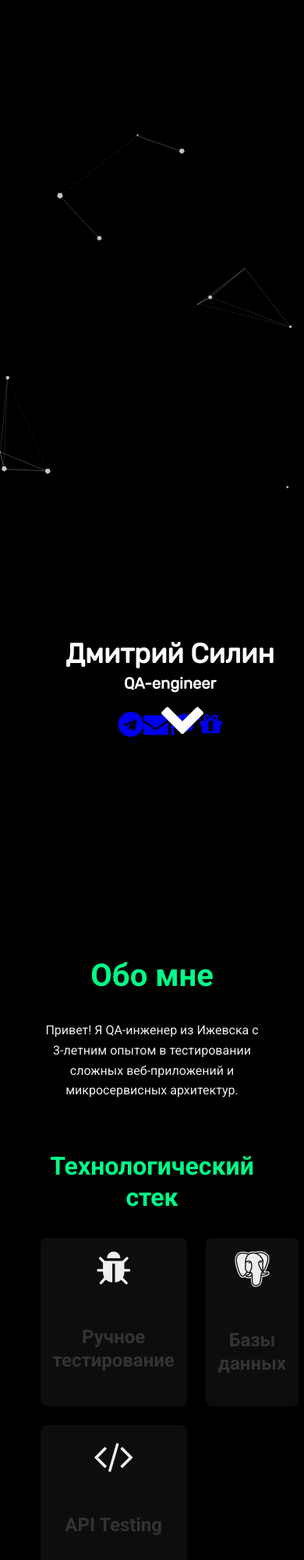
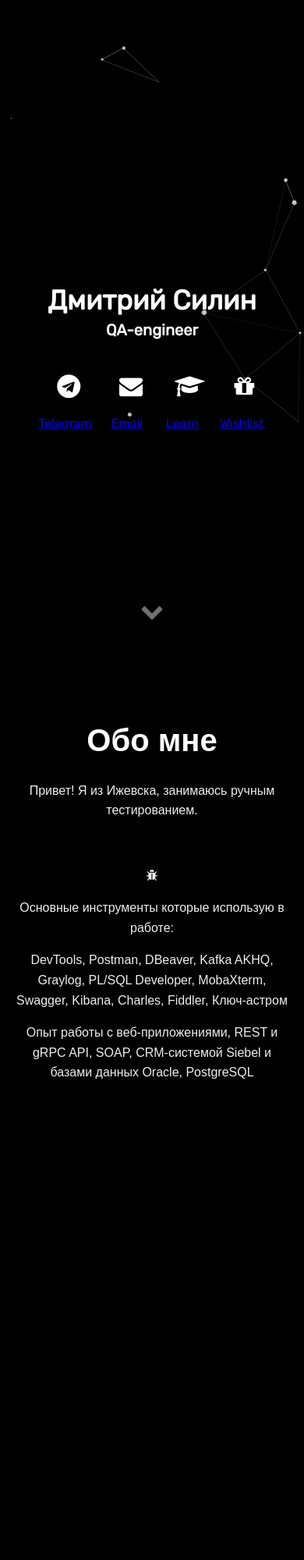
Before and after one commit to dmitrysilin/dmitrysilin.github.io, a plain HTML site: page index.html in a window 390 px wide. Shown: the top 2000 px of the page at 78% size. After the commit the page ends 1508 px from the top, so only its background shows below. Drawn offline with nearby package versions, Linux system fonts and the light colour scheme.

Commit message:
Update index.html

```diff
--- a/index.html
+++ b/index.html
@@ -10,229 +10,142 @@
 <html lang="ru">
 
 <head>
-  <meta charset="utf-8">
-  <meta http-equiv="X-UA-Compatible" content="IE=edge">
-  <meta name="viewport" content="width=device-width, initial-scale=1">
-  <meta name="keywords" content="QA, тестирование, ручное тестирование, Дмитрий Силин, iloveQA, QA-engineer, тестировщик">
+  <meta charset="utf-8" />
+  <meta http-equiv="X-UA-Compatible" content="IE=edge" />
+  <meta name="viewport" content="width=device-width, initial-scale=1" />
+  <meta name="keywords" content="Дмитрий Силин, iloveQA, QA-engineer" />
   <title>QA Дмитрий Силин</title>
   <link rel="icon" type="image/x-icon" href="favicon.ico">
+  <link rel="stylesheet" href="./assets/css/main.css" />
+  <link rel="stylesheet" href="https://cdn.jsdelivr.net/gh/devicons/devicon@v2.15.1/devicon.min.css">
+  <link rel='stylesheet' href='https://cdnjs.cloudflare.com/ajax/libs/font-awesome/4.7.0/css/font-awesome.min.css'>
+  <link href="https://fonts.googleapis.com/css?family=Roboto:300,400,500,700" rel="stylesheet" />
+  <link href="https://fonts.googleapis.com/icon?family=Material+Icons" rel="stylesheet" />
+  <link href="https://maxcdn.bootstrapcdn.com/font-awesome/4.7.0/css/font-awesome.min.css" rel="stylesheet" />
+  <script src="https://cdn.jsdelivr.net/particles.js/2.0.0/particles.min.js"></script>
+  <script src="./assets/js/sweet-scroll.min.js"></script>
+  <script src="./assets/js/google-analytics.js"></script>
+  <script src="./assets/js/main.js"></script>
+  <script src="./assets/js/typed.js"></script>
+  <script src="https://code.iconify.design/iconify-icon/1.0.7/iconify-icon.min.js"></script>
+<!-- Yandex.Metrika counter -->
+<script type="text/javascript" >
+   (function(m,e,t,r,i,k,a){m[i]=m[i]||function(){(m[i].a=m[i].a||[]).push(arguments)};
+   m[i].l=1*new Date();
+   for (var j = 0; j < document.scripts.length; j++) {if (document.scripts[j].src === r) { return; }}
+   k=e.createElement(t),a=e.getElementsByTagName(t)[0],k.async=1,k.src=r,a.parentNode.insertBefore(k,a)})
+   (window, document, "script", "https://mc.yandex.ru/metrika/tag.js", "ym");
 
-  <!-- Стили -->
-  <link rel="stylesheet" href="./assets/css/main.css">
-  <link rel="stylesheet" href="https://cdn.jsdelivr.net/gh/devicons/devicon@v2.15.1/devicon.min.css">
-  <link rel="stylesheet" href="https://cdnjs.cloudflare.com/ajax/libs/font-awesome/4.7.0/css/font-awesome.min.css">
-  <link rel="stylesheet" href="https://fonts.googleapis.com/css?family=Roboto:300,400,500,700|Material+Icons">
-
+   ym(97763500, "init", {
+        clickmap:true,
+        trackLinks:true,
+        accurateTrackBounce:true,
+        webvisor:true
+   });
+</script>
+<noscript><div><img src="https://mc.yandex.ru/watch/97763500" style="position:absolute; left:-9999px;" alt="" /></div></noscript>
+<!-- /Yandex.Metrika counter -->
   <style>
-    :root {
-      --primary-color: #00ff88;
-      --text-color: #eee;
-    }
-
         body {
-      font-family: 'Roboto', Arial, sans-serif;
+            font-family: Arial, sans-serif;
             line-height: 1.6;
             margin: 0;
+            padding: 0;
             background-color: #000;
-      color: var(--text-color);
+            color: #eee;
         }
-
-    .header {
+        header {
+            background-color: #000;
+            color: #fff;
             text-align: center;
-      padding: 4rem 1rem;
-      position: relative;
-      z-index: 1;
+            padding: 1rem;
         }
-
-    #about {
-      position: relative;
-      z-index: 1;
-    }
-
-    #about .container {
+        .container {
             max-width: 800px;
             margin: 0 auto;
             padding: 2rem;
-      text-align: left;
         }
-
-    #about h1 {
+        h1 {
+            color: #fff;
             text-align: center;
-      color: var(--primary-color);
-      margin-bottom: 2rem;
         }
-
-    #about h2 {
-      color: var(--primary-color);
-      margin: 2rem 0 1rem;
+        p {
+            text-align: center;
         }
-
-    #about ul {
-      padding-left: 1.5rem;
+        .contact-button {
+            display: block;
+            margin: 0 auto;
+            padding: 1rem 2rem;
+            background-color: #000;
+            color: #fff;
+            text-decoration: none;
+            border-radius: 5px;
         }
-
-    #about li {
-      margin-bottom: 0.5rem;
-    }
-
-    .tools-grid {
-      display: grid;
-      grid-template-columns: repeat(auto-fit, minmax(140px, 1fr));
-      gap: 1.5rem;
-      margin: 2rem 0;
-    }
-
-    .tool-item {
-      text-align: center;
-      padding: 1rem;
-      background: rgba(255, 255, 255, 0.05);
-      border-radius: 8px;
-      transition: transform 0.3s ease;
-    }
-
-    .tool-item:hover {
-      transform: translateY(-5px);
+        .contact-button:hover {
+            background-color: #000;
         }
 
         @media (max-width: 768px) {
             .container {
                 padding: 1rem;
             }
-
-      .header {
-        padding: 2rem 1rem;
         }
 
-      .tools-grid {
-        grid-template-columns: repeat(2, 1fr);
+        @media (min-width: 768px) and (max-width: 1200px) {
+            .container {
+                max-width: 90%;
+            }
+        }
+
+        @media (min-width: 1200px) {
+            .container {
+                max-width: 1200px;
             }
         }
 </style>
 </head>
 
 <body>
-  <div id="particles-js"></div>
-
-  <header class="header">
+  <div id="particles-js">
+    <div class="header">
       <h1>
         <span class="site-title">Дмитрий Силин</span>
         <span class="site-description">QA-engineer</span>
       </h1>
-
 <div class="header-icons">
-      <a aria-label="Telegram" target="_blank" rel="noopener noreferrer" href="https://t.me/iloveQA">
-        <i class="fa fa-telegram fa-2x"></i>
+  <a aria-label="Telegram" target="_blank" href="https://t.me/iloveQA" class="icon-link">
+    <i class="icon fa fa-telegram" aria-hidden="true"></i>
+    <span class="tooltip">Telegram</span>
   </a>
-      <a aria-label="Email" href="mailto:qa.silin@ya.ru" target="_blank" rel="noopener noreferrer">
-        <i class="fa fa-envelope fa-2x"></i>
+  <a aria-label="Email" href="mailto:qa.silin@ya.ru" target="_blank" class="icon-link">
+    <i class="icon fa fa-envelope" aria-hidden="true"></i>
+    <span class="tooltip">Email</span>
   </a>
-      <a aria-label="Learn" target="_blank" rel="noopener noreferrer" href="https://buildin.ai/share/b4cacf71-167d-4c00-8574-f0e3d83c5d08">
-        <i class="fa fa-graduation-cap fa-2x"></i>
+  <a aria-label="Learn" target="_blank" href="https://buildin.ai/share/b4cacf71-167d-4c00-8574-f0e3d83c5d08" class="icon-link">
+    <i class="icon fa fa-graduation-cap" aria-hidden="true"></i>
+    <span class="tooltip">Learn</span>
   </a>
-      <a aria-label="Wishlist" target="_blank" rel="noopener noreferrer" href="https://buildin.ai/share/7a50c95d-e784-407c-985e-efef949e534b#8b2dbb4d-b0ec-4b53-918e-034baf79118b">
-        <i class="fa fa-gift fa-2x"></i>
+  <a aria-label="Wishlist" target="_blank" href="https://buildin.ai/share/7a50c95d-e784-407c-985e-efef949e534b#8b2dbb4d-b0ec-4b53-918e-034baf79118b" class="icon-link">
+    <i class="icon fa fa-gift" aria-hidden="true"></i>
+    <span class="tooltip">Wishlist</span>
   </a>
 </div>
-
-    <a class="down" href="#about" data-scroll aria-label="Перейти к разделу">
-      <i class="fa fa-chevron-down fa-2x"></i>
-    </a>
-  </header>
-
-  <main>
+    </div>
+    <a class="down" href="#about" data-scroll><i class="icon fa fa-chevron-down" aria-hidden="true"></i></a>
+  </div>
 <section id="about">
-      <div class="container">
 <div class="user-details">
       <h1>Обо мне</h1>
-
-          <p>Привет! Я QA-инженер из Ижевска с 3-летним опытом в тестировании сложных веб-приложений и микросервисных архитектур.</p>
-
-          <h2>Технологический стек</h2>
-          <div class="tools-grid">
-            <div class="tool-item">
-              <i class="fa fa-bug fa-3x"></i>
-              <h3>Ручное тестирование</h3>
-            </div>
-            <div class="tool-item">
-              <i class="devicon-postgresql-plain fa-3x"></i>
-              <h3>Базы данных</h3>
-            </div>
-            <div class="tool-item">
-              <i class="fa fa-code fa-3x"></i>
-              <h3>API Testing</h3>
-            </div>
-          </div>
-
-          <h2>Основные инструменты</h2>
-          <ul>
-            <li>DevTools - анализ клиент-серверного взаимодействия</li>
-            <li>Postman - тестирование REST API</li>
-            <li>DBeaver - работа с SQL-базами данных</li>
-            <li>Kafka AKHQ - мониторинг message broker</li>
-            <li>Graylog - анализ логов системы</li>
-            <li>Charles Proxy - анализ и модификация трафика</li>
-          </ul>
-
-          <h2>Опыт работы</h2>
-          <p>Основные направления:</p>
-          <ul>
-            <li>Тестирование веб-приложений и мобильных клиентов</li>
-            <li>Работа с REST/gRPC API</li>
-            <li>Интеграционное тестирование микросервисов</li>
-            <li>Нагрузочное тестирование с помощью JMeter</li>
-            <li>Работа с CRM Siebel и Oracle DB</li>
-          </ul>
-        </div>
+      <p>Привет! Я из Ижевска, занимаюсь ручным тестированием.</p>
+      <br><p><i class="fa fa-bug" aria-hidden="true"></i></p>
+      <p>Основные инструменты которые использую в работе:</p>
+      <p>DevTools, Postman, DBeaver, Kafka AKHQ, Graylog, PL/SQL Developer, MobaXterm, Swagger, Kibana, Charles, Fiddler, Ключ-астром</p>
+      <p>Опыт работы с веб-приложениями, REST и gRPC API, SOAP, CRM-системой Siebel и базами данных Oracle, PostgreSQL</p>
 </div>
 </section>
-  </main>
-
 <footer class="footer">
-    <div class="container">
-      <p>&copy; 2024 Дмитрий Силин. Все права защищены</p>
+<div class="footer-icons">
 </div>
 </footer>
-
-  <!-- Скрипты -->
-  <script src="https://cdn.jsdelivr.net/particles.js/2.0.0/particles.min.js"></script>
-  <script>
-    particlesJS('particles-js', {
-      particles: {
-        number: { value: 80 },
-        color: { value: '#00ff88' },
-        shape: { type: 'circle' },
-        opacity: { value: 0.5 },
-        size: { value: 3 },
-        move: {
-          enable: true,
-          speed: 2,
-          direction: 'none',
-          random: false,
-          straight: false,
-          out_mode: 'out',
-          bounce: false
-        }
-      },
-      interactivity: {
-        detect_on: 'canvas',
-        events: {
-          onhover: { enable: true, mode: 'repulse' },
-          onclick: { enable: true, mode: 'push' },
-          resize: true
-        }
-      },
-      retina_detect: true
-    });
-  </script>
-  <script src="./assets/js/sweet-scroll.min.js"></script>
-  <script src="./assets/js/main.js"></script>
-
-  <!-- Yandex.Metrika -->
-  <script>
-    (function(m,e,t,r,i,k,a){m[i]=m[i]||function(){(m[i].a=m[i].a||[]).push(arguments)};})
-    (window, document, "script", "https://mc.yandex.ru/metrika/tag.js", "ym");
-    ym(97763500, "init", { clickmap:true, trackLinks:true, accurateTrackBounce:true });
-  </script>
-  <noscript><div><img src="https://mc.yandex.ru/watch/97763500" style="position:absolute; left:-9999px;" alt=""></div></noscript>
 </body>
 </html>
```
Lines whose indentation alone changed are shown as unchanged.
